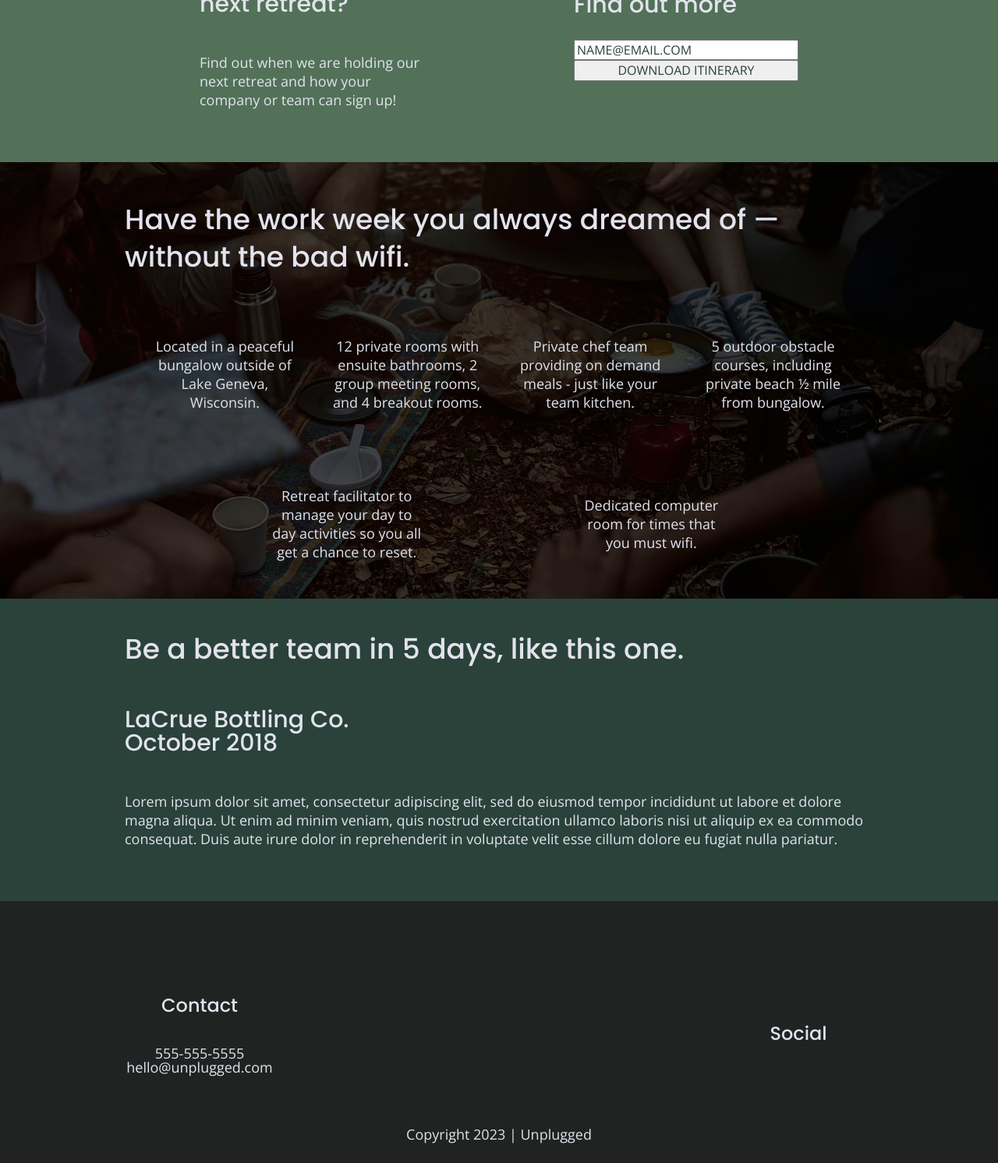
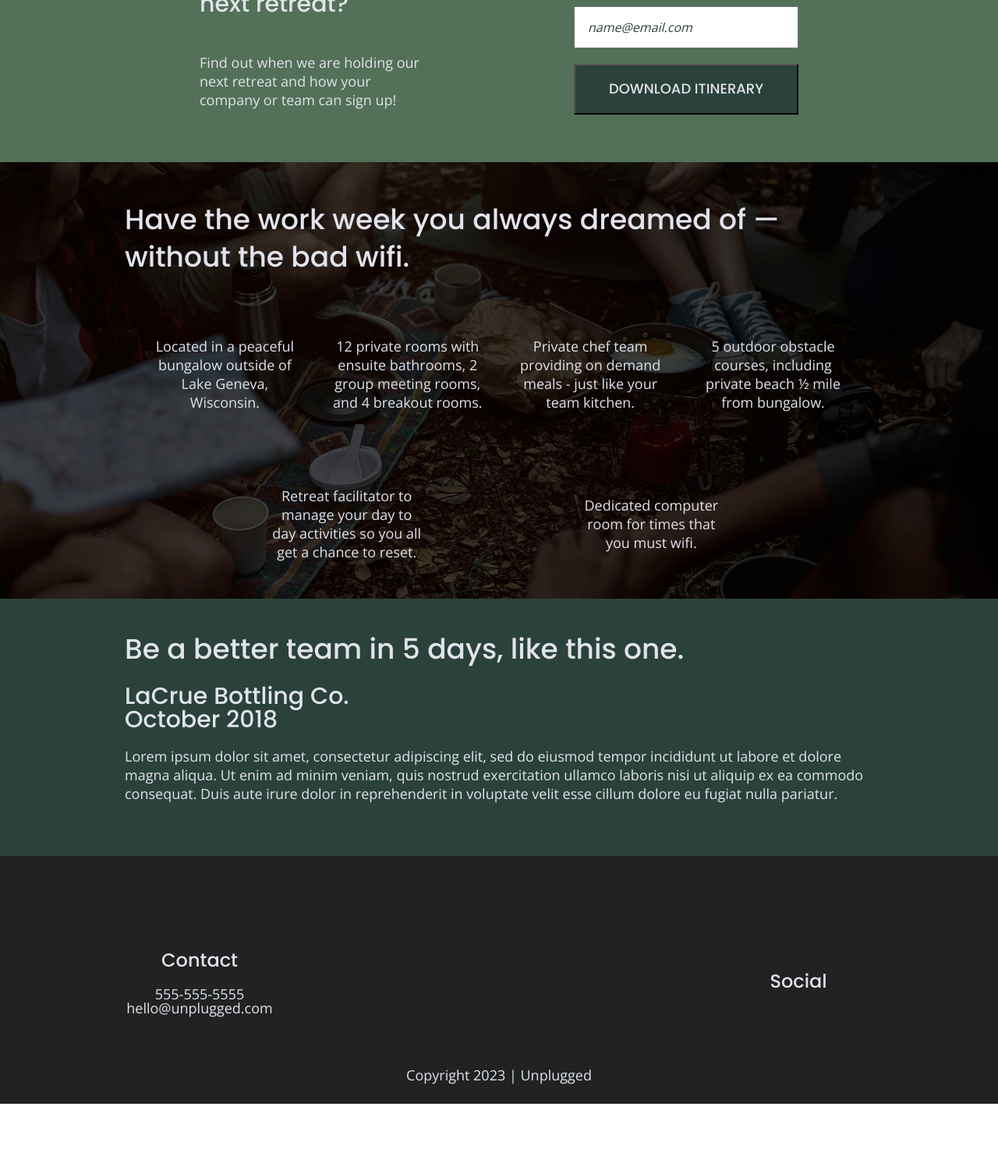
Before and after one commit to KellyW01/unplugged-site, a website built with Parcel: page index.html in a window 1280 px wide. Shown: the part 752-2244 px from the top of the page at 78% size. After the commit the page ends 2168 px from the top, so only its background shows below. Built offline with nearby package versions, Linux system fonts and the light colour scheme.

Commit message:
Refined css styles

```diff
--- a/css/main.css
+++ b/css/main.css
@@ -243,6 +243,9 @@ footer .contact {
 footer h4 {
   margin: 20px 0 20px 0;
 }
+footer p{
+  margin-top: 0px;
+}
 
 footer .social {
   display: flex;
@@ -338,12 +341,32 @@ aside .form {
   align-items: center;
   flex-wrap: wrap;
   padding-bottom: 1.5em;
+  margin-top: 30px;
 }
 
-aside input {
+input[type=text] {
+  box-sizing: border-box;
   width: 100%;
-  padding: 2px;
+  color: #2a423a;
+  font-style: italic;
+  padding: 1em;
+  text-transform: none;
 }
+
+input[type=button]{
+  width: 100%;
+  padding:20px 0px;
+  margin-top: 20px;
+  background-color: #2a423a;
+  font-family: 'Poppins', Helvetica, Arial, sans-serif;
+  font-weight: 500;
+  font-size: 1.125em;
+  color: #e2e3ed;
+  text-align:center;
+  text-transform: uppercase;
+}
+
+
 
 /*          Main Section: Features Styles          */
 
@@ -429,9 +452,11 @@ section article div {
   margin-top: 0px;
   line-height: 30px;
 }
-
+.reviews h3{
+  margin: 0px;
+}
 .reviews p {
-  margin: 18px 0px 18px 0px;
+  margin: 20px 0px 18px 0px;
 }
 
 
@@ -450,16 +475,26 @@ main {
   border-top: none;
 }
 
-.mission p {
-  margin: 0;
+.mission-content{
+  padding-bottom: 50px;
+
 }
 
+.mission h2{
+  margin-top: 0px;
+}
+.contact-section{
+  background-color: #2a423a;
+}
+.contact-section h2{
+  margin-top: 0px;
+}
 
 .contact-content {
   display: flex;
-  justify-content: center;
   align-content: center;
   flex-flow: row wrap;
+  padding-bottom: 50px;
 }
 
 /* --FAQ PAGE -- Unplugged index.html for mobile first */
@@ -475,10 +510,15 @@ main {
 
 .faq h2 {
   line-height: 30px;
+  margin-bottom: 40px;
 }
 
 .faq-content h4 {
   line-height: 24px;
+  margin-top: 0px;
+}
+.faq-content p {
+  margin-bottom: 50px;
 }
 
 
```
Also changed, not shown: about/index.html (+1 -3 lines).
